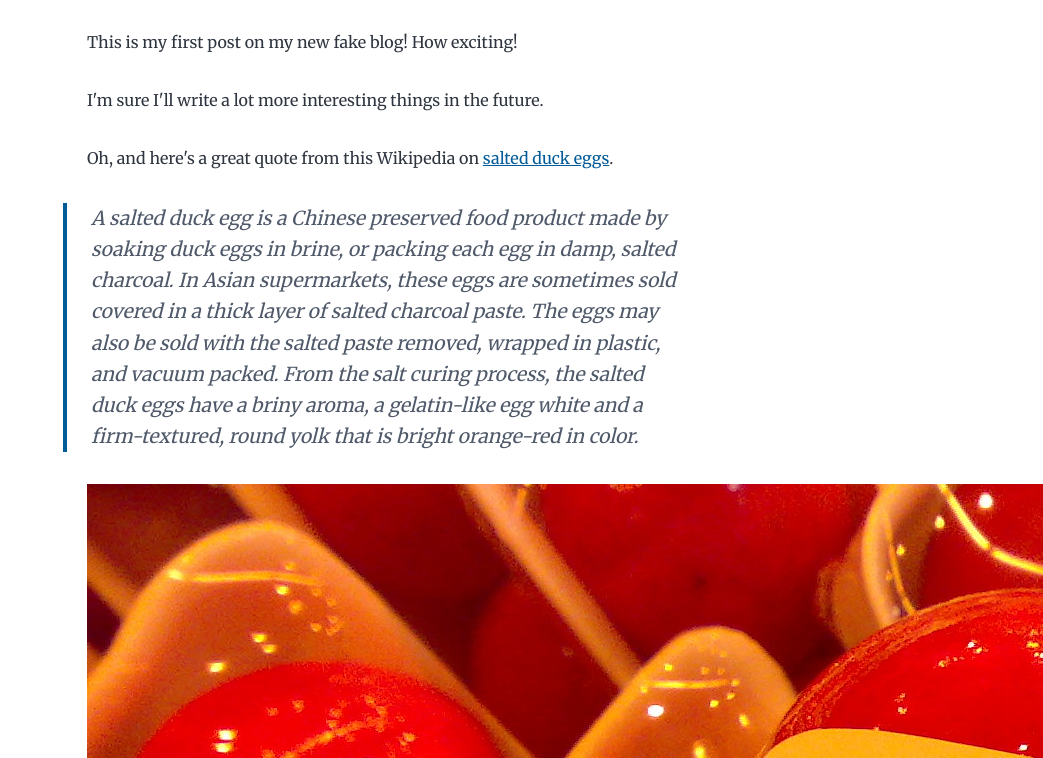
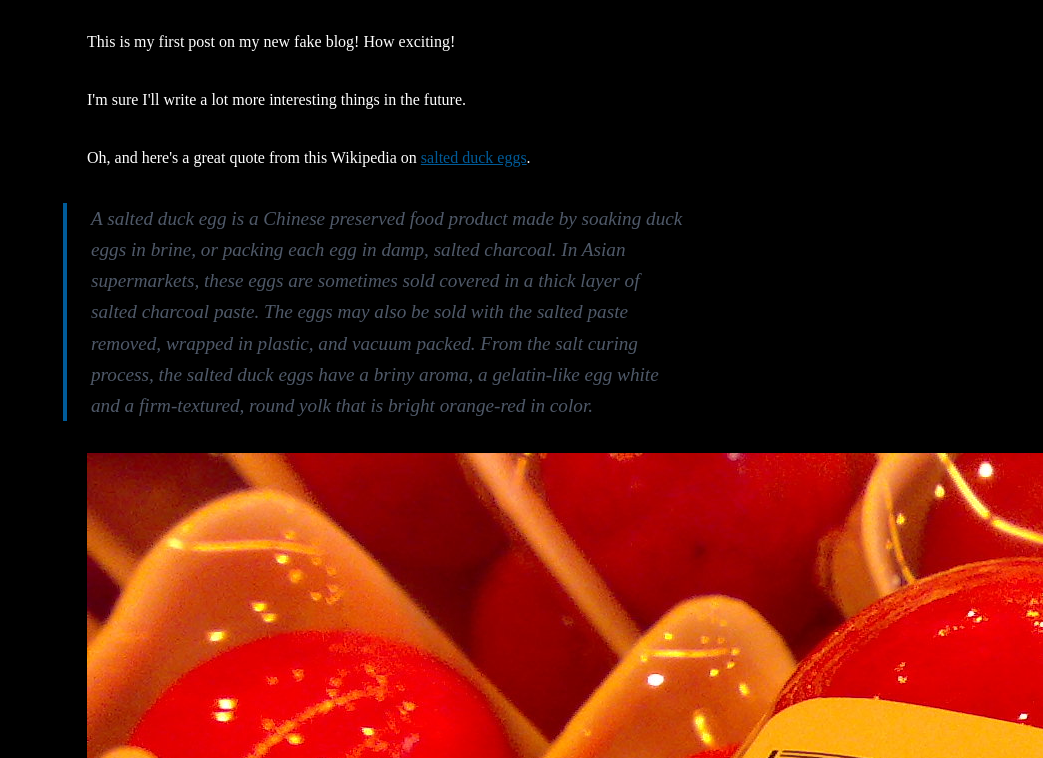
Before and after one commit to sijysn/seiji-yoshino, a Gatsby site: page /hello-world/ in a window 1280 px wide. Shown: the part 211-969 px from the top of the page, without its empty margins (237-1280 px from the left). Built offline with nearby package versions, Linux system fonts and the light colour scheme; Gatsby itself is replaced by a stand-in of ours; some packages are replaced by stand-ins of ours.

Commit message:
styleを変更

```diff
--- a/src/style.css
+++ b/src/style.css
@@ -27,11 +27,9 @@
   --spacing-20: 5rem;
   --spacing-24: 6rem;
   --spacing-32: 8rem;
-  --fontFamily-sans: Montserrat, system-ui, -apple-system, BlinkMacSystemFont,
-    "Segoe UI", Roboto, "Helvetica Neue", Arial, "Noto Sans", sans-serif,
-    "Apple Color Emoji", "Segoe UI Emoji", "Segoe UI Symbol", "Noto Color Emoji";
-  --fontFamily-serif: "Merriweather", "Georgia", Cambria, "Times New Roman",
-    Times, serif;
+  --fontFamily-sans: "Lato", "ヒラギノ角ゴ Pro W3", "Hiragino Kaku Gothic ProN",
+  --fontFamily-serif: "Lato", "ヒラギノ角ゴ Pro W3", "Hiragino Kaku Gothic ProN",
+    "メイリオ", Meiryo, "ＭＳ Ｐゴシック", sans-serif;
   --font-body: var(--fontFamily-serif);
   --font-heading: var(--fontFamily-sans);
   --fontWeight-normal: 400;
@@ -80,7 +78,8 @@ html {
 body {
   font-family: var(--font-body);
   font-size: var(--fontSize-1);
-  color: var(--color-text);
+  color: #fff;
+  background-color: #000;
 }
 
 footer {
@@ -257,6 +256,7 @@ a:focus {
 .main-heading {
   font-size: var(--fontSize-7);
   margin: 0;
+  color: #fff;
 }
 
 .post-list-item {
```
